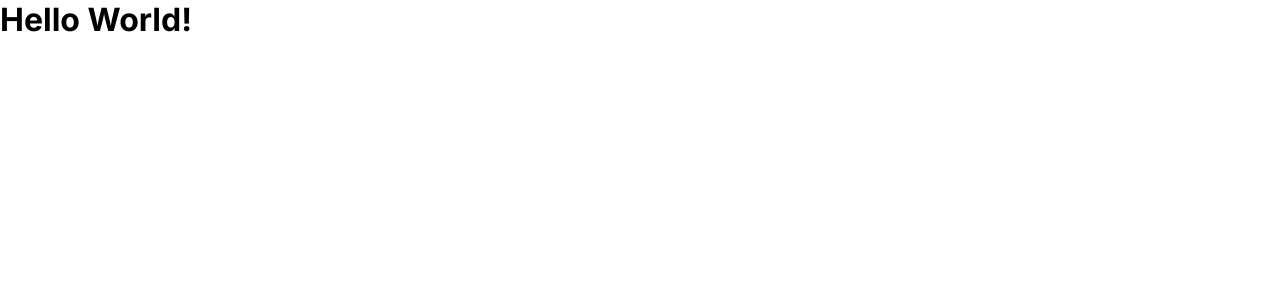
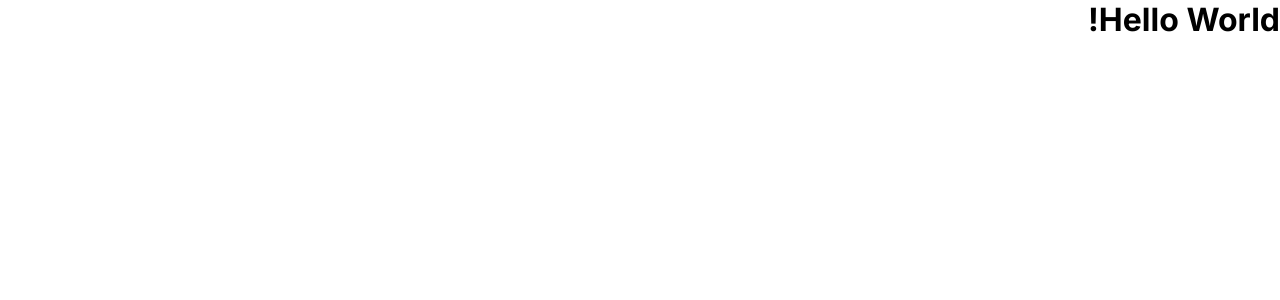
Before and after one commit to MehdiKhoshnevisz/garousian-test-project-nextjs-redux, a Next.js app: page / in a window 1280 px wide. Shown: the top 300 px of the page. Built offline with nearby package versions, Linux system fonts and the light colour scheme.

Commit message:
Update styles

```diff
--- a/src/app/globals.css
+++ b/src/app/globals.css
@@ -1,44 +1,4 @@
-:root {
-  --max-width: 1100px;
-  --border-radius: 12px;
-  --font-mono: ui-monospace, Menlo, Monaco, "Cascadia Mono", "Segoe UI Mono",
-    "Roboto Mono", "Oxygen Mono", "Ubuntu Monospace", "Source Code Pro",
-    "Fira Mono", "Droid Sans Mono", "Courier New", monospace;
-
-  --foreground-rgb: 0, 0, 0;
-  --background-start-rgb: 214, 219, 220;
-  --background-end-rgb: 255, 255, 255;
-
-  --primary-glow: conic-gradient(
-    from 180deg at 50% 50%,
-    #16abff33 0deg,
-    #0885ff33 55deg,
-    #54d6ff33 120deg,
-    #0071ff33 160deg,
-    transparent 360deg
-  );
-  --secondary-glow: radial-gradient(
-    rgba(255, 255, 255, 1),
-    rgba(255, 255, 255, 0)
-  );
-
-  --tile-start-rgb: 239, 245, 249;
-  --tile-end-rgb: 228, 232, 233;
-  --tile-border: conic-gradient(
-    #00000080,
-    #00000040,
-    #00000030,
-    #00000020,
-    #00000010,
-    #00000010,
-    #00000080
-  );
-
-  --callout-rgb: 238, 240, 241;
-  --callout-border-rgb: 172, 175, 176;
-  --card-rgb: 180, 185, 188;
-  --card-border-rgb: 131, 134, 135;
-}
+@import url("https://fonts.googleapis.com/css2?family=Vazirmatn:wght@100..900&display=swap");
 
 * {
   box-sizing: border-box;
@@ -50,9 +10,11 @@
 body {
   max-width: 100vw;
   overflow-x: hidden;
+  font-family: Vazirmatn;
 }
 
 body {
+  direction: rtl;
   color: rgb(var(--foreground-rgb));
 }
 
@@ -60,3 +22,9 @@
   color: inherit;
   text-decoration: none;
 }
+
+input,
+select,
+button {
+  font-family: Vazirmatn;
+}
```
